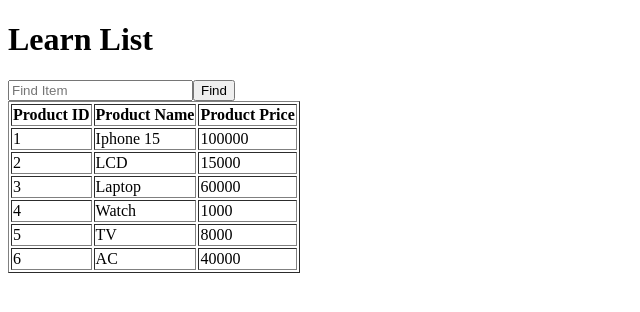
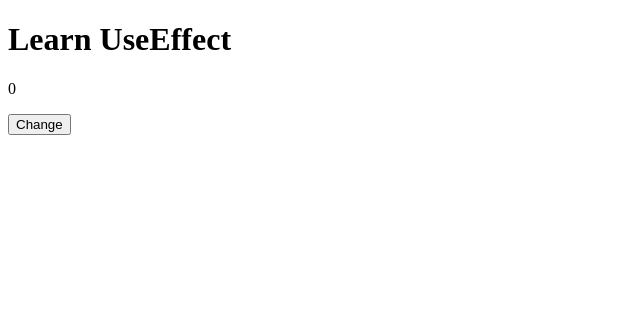
Before and after one commit to prafulM23/react-learning-journey, a React (Vite) app: page / in a window 1280 px wide. Shown: the top 312 px of the page, without its empty margins (0-640 px from the left). Built offline with nearby package versions, Linux system fonts and the light colour scheme.

Commit message:
day 08: practice useEffect and cleanup

```diff
--- a/src/App.jsx
+++ b/src/App.jsx
@@ -6,6 +6,7 @@ import LearnList from "./components/learn_list"
 import LearnProps from "./components/learn_props"
 import LearnConditionalRendering from "./components/learn_rendering"
 import Learnstate from "./components/learn_state"
+import LearnEffect from "./components/learn_useEffect"
 
 
 const App = () => {
@@ -18,7 +19,8 @@ const App = () => {
       <Learnstate /> */}
       {/* <LearnControlForm /> */}
       {/* <LearnConditionalRendering /> */}
-      <LearnList />
+      {/* <LearnList /> */}
+      <LearnEffect />
     </>
   )
 }
--- /dev/null
+++ b/src/components/learn_useEffect.jsx
@@ -0,0 +1,22 @@
+import { useEffect, useState } from "react"
+
+const LearnEffect = () => {
+    const [val, setVal] = useState(0)
+
+    useEffect(() => {
+        console.log("Value Changed")
+        return () => {
+            console.log("cleanUp function")
+        }
+    }, [val])
+
+    return (
+        <>
+            <h1>Learn UseEffect </h1>
+            <p>{val}</p>
+            <button onClick={() => setVal(val + 1)}>Change</button>
+        </>
+    )
+}
+
+export default LearnEffect
```
